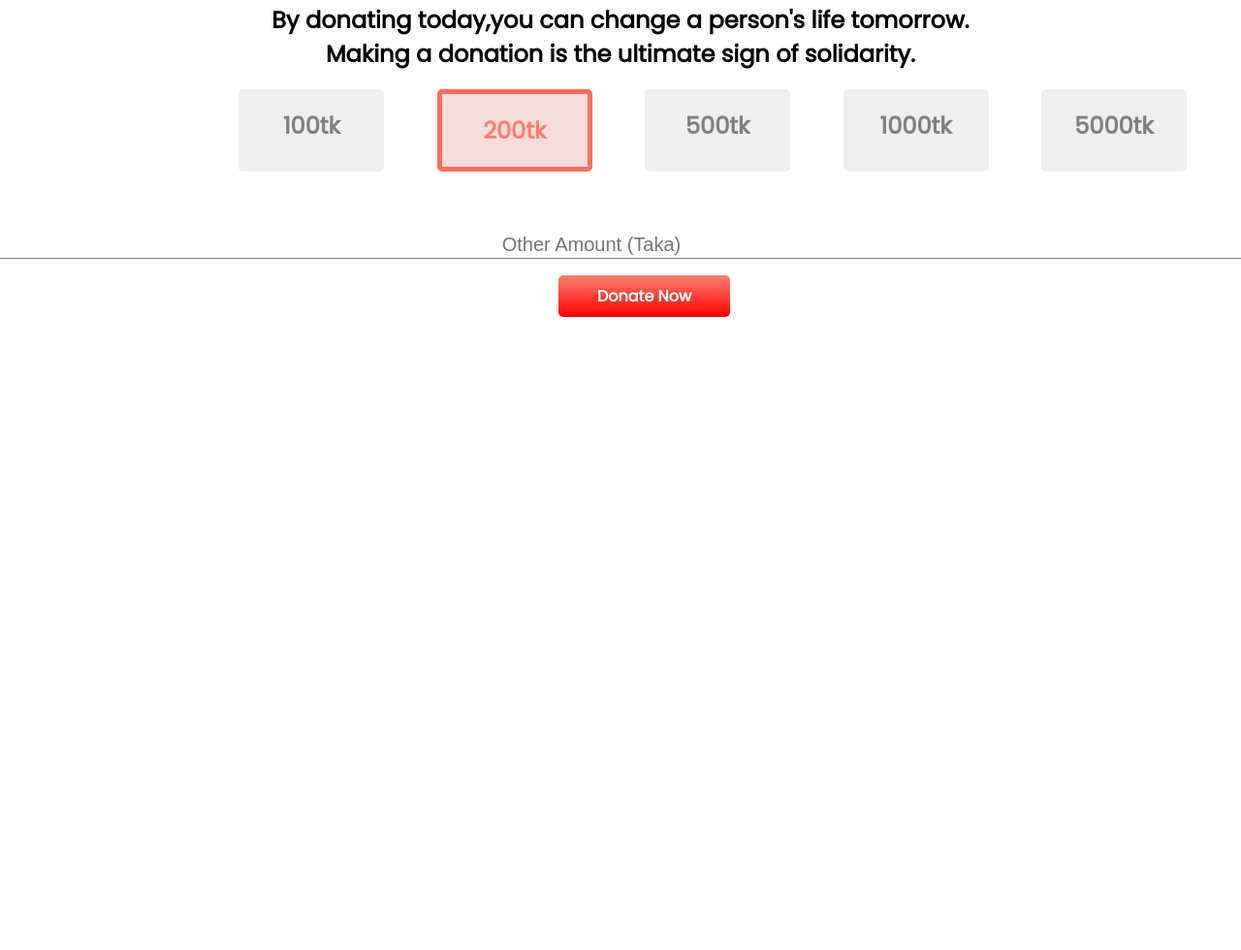
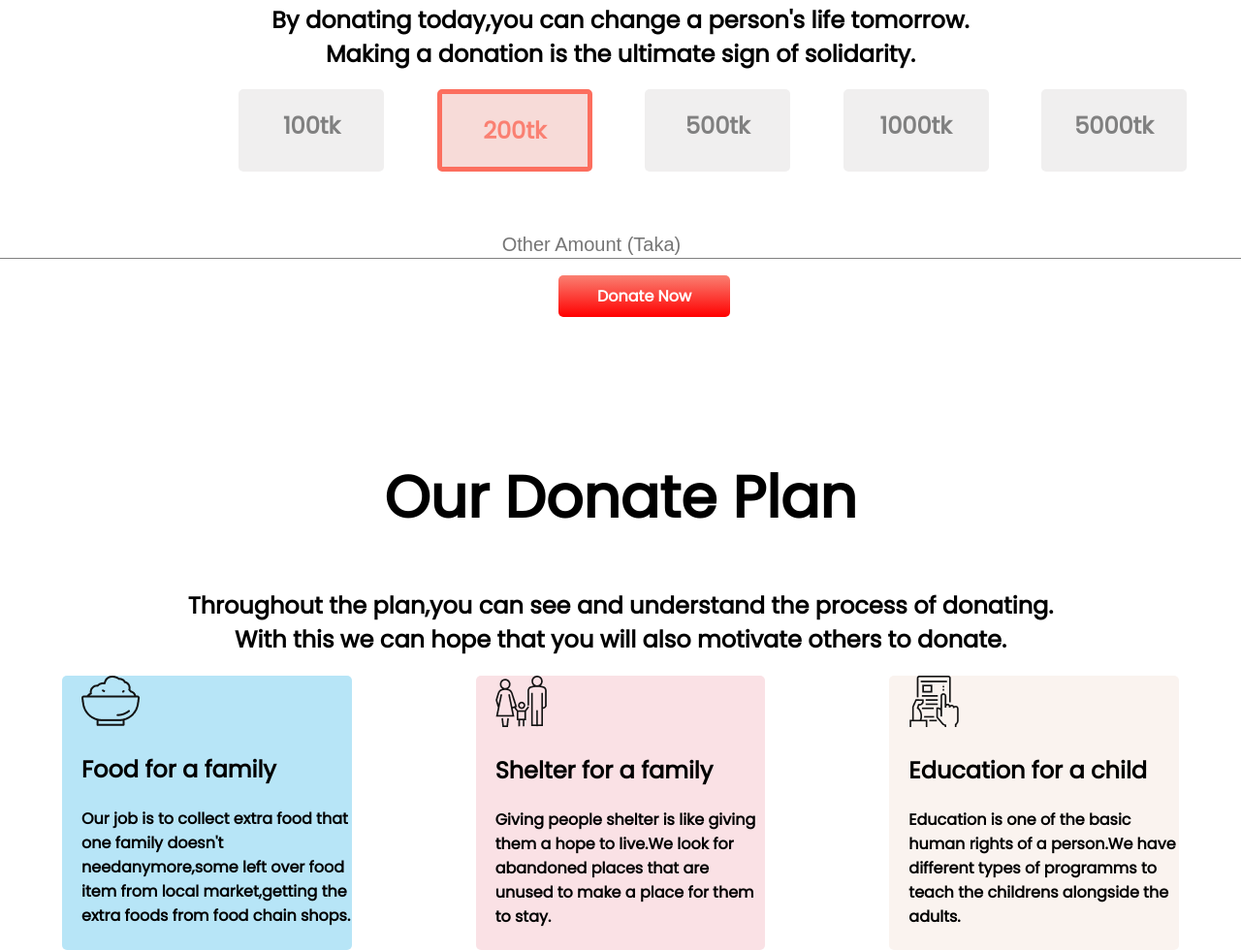
Before and after one commit to mahmudahasan/donate-today, a plain HTML site: page index.html in a window 1280 px wide. Shown: the part 1235-2215 px from the top of the page at 97% size. Before the commit the page ends 1562 px from the top, so only its background shows below. Drawn offline with Linux system fonts and the light colour scheme.

Commit message:
planning-part added

```diff
--- a/index.html
+++ b/index.html
@@ -35,5 +35,26 @@
         <input class="input" type="text" name="" id="" placeholder="Other Amount (Taka)">
     </form>
     <a class="link-button new-button" href="">Donate Now</a>
+    <section class="second-section">
+        <h1>Our Donate Plan</h1>
+        <h2>Throughout the plan,you can see and understand the process of donating.<br>With this we can hope that you will also motivate others to donate.</h2>
+    </section>
+    <section class="plan">
+        <div class="plan-1">
+            <img src="icons/food.png" alt="">
+            <h1>Food for a family</h1>
+            <h4>Our job is to collect extra food that one family doesn't needanymore,some left over food item from local market,getting the extra foods from food chain shops.</h4>
+        </div>
+        <div class="plan-2">
+            <img src="icons/shelter.png" alt="">
+            <h1>Shelter for a family</h1>
+            <h4>Giving people shelter is like giving them a hope to live.We look for abandoned places that are unused to make a place for them to stay.</h4>
+        </div>
+        <div class="plan-3">
+            <img src="icons/Frame-1.png" alt="">
+            <h1>Education for a child</h1>
+            <h4>Education is one of the basic human rights of a person.We have different types of programms to teach the childrens alongside the adults.</h4>
+        </div>
+    </section>
 </body>
 </html>
--- a/style.css
+++ b/style.css
@@ -65,3 +65,30 @@ body{
 .new-button{
     margin-left: 45%;
 }
+.plan{
+    display: flex;
+}
+.plan-1{
+    background-color: rgb(183, 229, 247);
+    border-radius: 5px;
+    margin-left: 5%;
+    margin-right: 5%;
+    width: 50%;
+    padding-left: 20px;
+}
+.plan-2{
+    background-color: rgb(250, 225, 229);
+    border-radius: 5px;
+    margin-left: 5%;
+    margin-right: 5%;
+    width: 50%;
+    padding-left: 20px;
+}
+.plan-3{
+    background-color: rgb(250, 243, 239);
+    border-radius: 5px;
+    margin-left: 5%;
+    margin-right: 5%;
+    width: 50%;
+    padding-left: 20px;
+}
```
